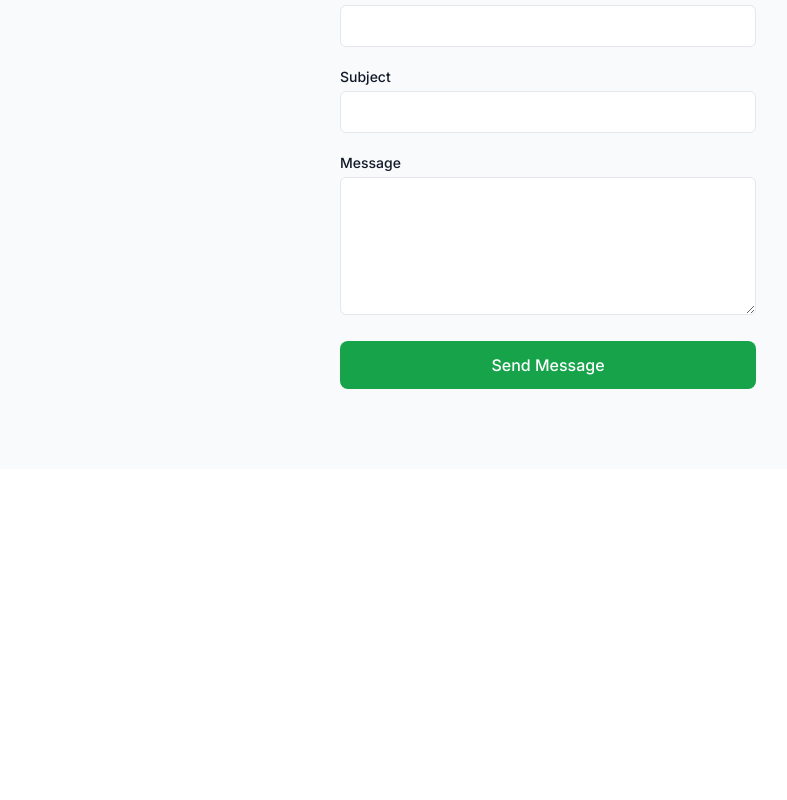
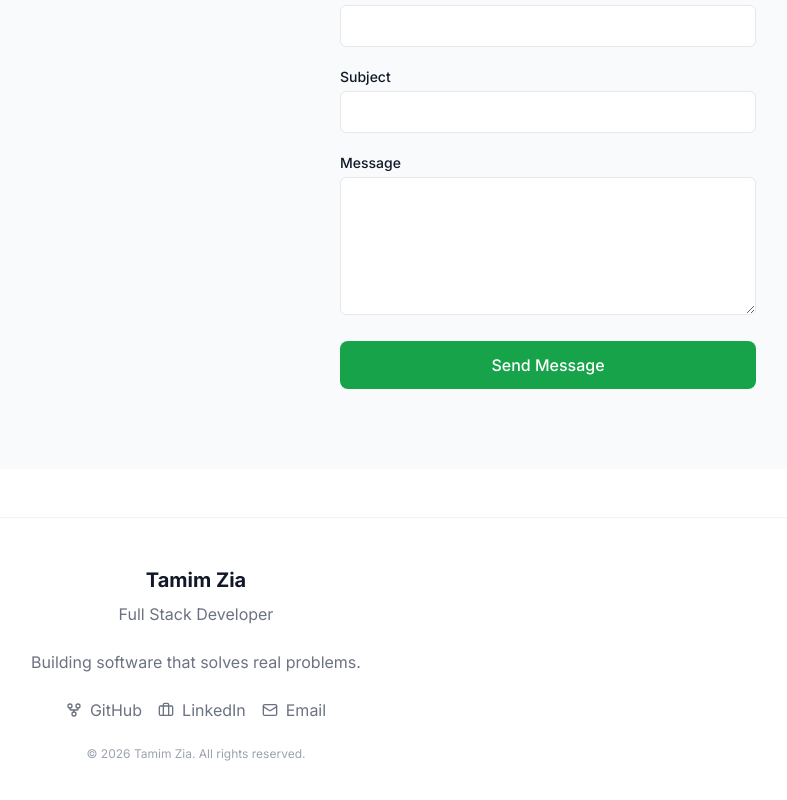
Before and after one commit to tamimzia7/pf, a React (Vite) app: page / in a window 1280 px wide. Shown: the part 11181-11981 px from the top of the page, without its empty margins (444-1231 px from the left). Before the commit the page ends 11698 px from the top, so only its background shows below. Built offline with nearby package versions, Linux system fonts and the light colour scheme.

Commit message:
first commit

```diff
--- a/src/components/layout/PortfolioLayout.tsx
+++ b/src/components/layout/PortfolioLayout.tsx
@@ -2,7 +2,7 @@ import React, { useState, useEffect } from 'react'
 import { Sidebar } from './Sidebar'
 import { MobileHeader } from './MobileHeader'
 import { Navigation } from './Navigation'
-import { navigationLinks, hireMeText } from '@/data/links'
+import { navigationLinks, hireMeText, socialLinks } from '@/data/links'
 
 interface PortfolioLayoutProps {
   children: React.ReactNode
@@ -53,12 +53,12 @@ export const PortfolioLayout: React.FC<PortfolioLayoutProps> = ({ children }) =>
   const closeMenu = () => setIsMenuOpen(false)
 
   return (
-    <div className="relative min-h-screen">
+    <div className="relative min-h-screen flex flex-col">
       {/* Sidebar - Desktop only */}
       <Sidebar activeId={activeNavId} />
 
       {/* Main content */}
-      <main className={`lg:ml-64 lg:p-12 p-6 pt-4 lg:pt-0`}>
+      <main className={`flex-1 lg:ml-64 lg:p-12 p-6 pt-4 lg:pt-0`}>
         {/* Mobile Header - Mobile only */}
         <MobileHeader
           isMenuOpen={isMenuOpen}
@@ -92,6 +92,38 @@ export const PortfolioLayout: React.FC<PortfolioLayoutProps> = ({ children }) =>
           {children}
         </div>
       </main>
+
+      {/* Footer */}
+      <footer className="border-t border-border/50">
+        <div className="container mx-auto px-4 lg:px-8 py-12">
+          <div className="text-center space-y-6">
+            <div className="space-y-2">
+              <h3 className="text-xl font-bold text-main-text">Tamim Zia</h3>
+              <p className="text-secondary-text">Full Stack Developer</p>
+            </div>
+            <p className="text-secondary-text max-w-2xl mx-auto">
+              Building software that solves real problems.
+            </p>
+            <div className="flex flex-wrap justify-center gap-4">
+              {socialLinks.map((link) => (
+                <a
+                  key={link.platform}
+                  href={link.url}
+                  target="_blank"
+                  rel="noopener noreferrer"
+                  className="flex items-center gap-2 text-secondary-text hover:text-primary transition-colors"
+                >
+                  {link.icon && <link.icon className="h-4 w-4" aria-hidden="true" />}
+                  <span>{link.platform}</span>
+                </a>
+              ))}
+            </div>
+            <p className="text-xs text-muted-text">
+              © {new Date().getFullYear()} Tamim Zia. All rights reserved.
+            </p>
+          </div>
+        </div>
+      </footer>
     </div>
   )
 }
--- a/src/components/ui/CaseStudyModal.tsx
+++ b/src/components/ui/CaseStudyModal.tsx
@@ -1,4 +1,4 @@
-import React from 'react';
+import React, { useEffect } from 'react';
 
 interface CaseStudyModalProps {
   project: {
@@ -32,11 +32,25 @@ export const CaseStudyModal: React.FC<CaseStudyModalProps> = ({
   isOpen,
   onClose
 }) => {
+  useEffect(() => {
+    if (isOpen) {
+      const handleKeyDown = (e: KeyboardEvent) => {
+        if (e.key === 'Escape') {
+          onClose();
+        }
+      };
+      window.addEventListener('keydown', handleKeyDown);
+      return () => {
+        window.removeEventListener('keydown', handleKeyDown);
+      };
+    }
+  }, [isOpen, onClose]);
+
   if (!isOpen) return null;
 
   return (
     <div className="fixed inset-0 z-50 flex items-center justify-center bg-black/50 backdrop-blur-sm">
-      <div className="relative bg-background rounded-lg shadow-xl w-full max-w-4xl mx-4 h-full max-h-[90vh] overflow-hidden">
+      <div role="dialog" aria-modal="true" className="relative bg-background rounded-lg shadow-xl w-full max-w-4xl mx-4 h-full max-h-[90vh] overflow-hidden">
         {/* Close Button */}
         <button
           onClick={onClose}
--- a/src/components/ui/ProjectCard.tsx
+++ b/src/components/ui/ProjectCard.tsx
@@ -38,10 +38,20 @@ export const ProjectCard: React.FC<ProjectCardProps> = ({ project, featured = fa
     }
   };
 
+  const handleProjectKeyDown = (e: React.KeyboardEvent) => {
+    if (e.key === 'Enter' || e.key === ' ') {
+      e.preventDefault();
+      handleProjectClick();
+    }
+  };
+
   return (
     <div
       className={`card card-hover relative overflow-hidden cursor-pointer ${featured ? 'shadow-lg' : ''}`}
+      role="button"
+      tabIndex={0}
       onClick={handleProjectClick}
+      onKeyDown={handleProjectKeyDown}
     >
       <img
         src={project.image}
```
